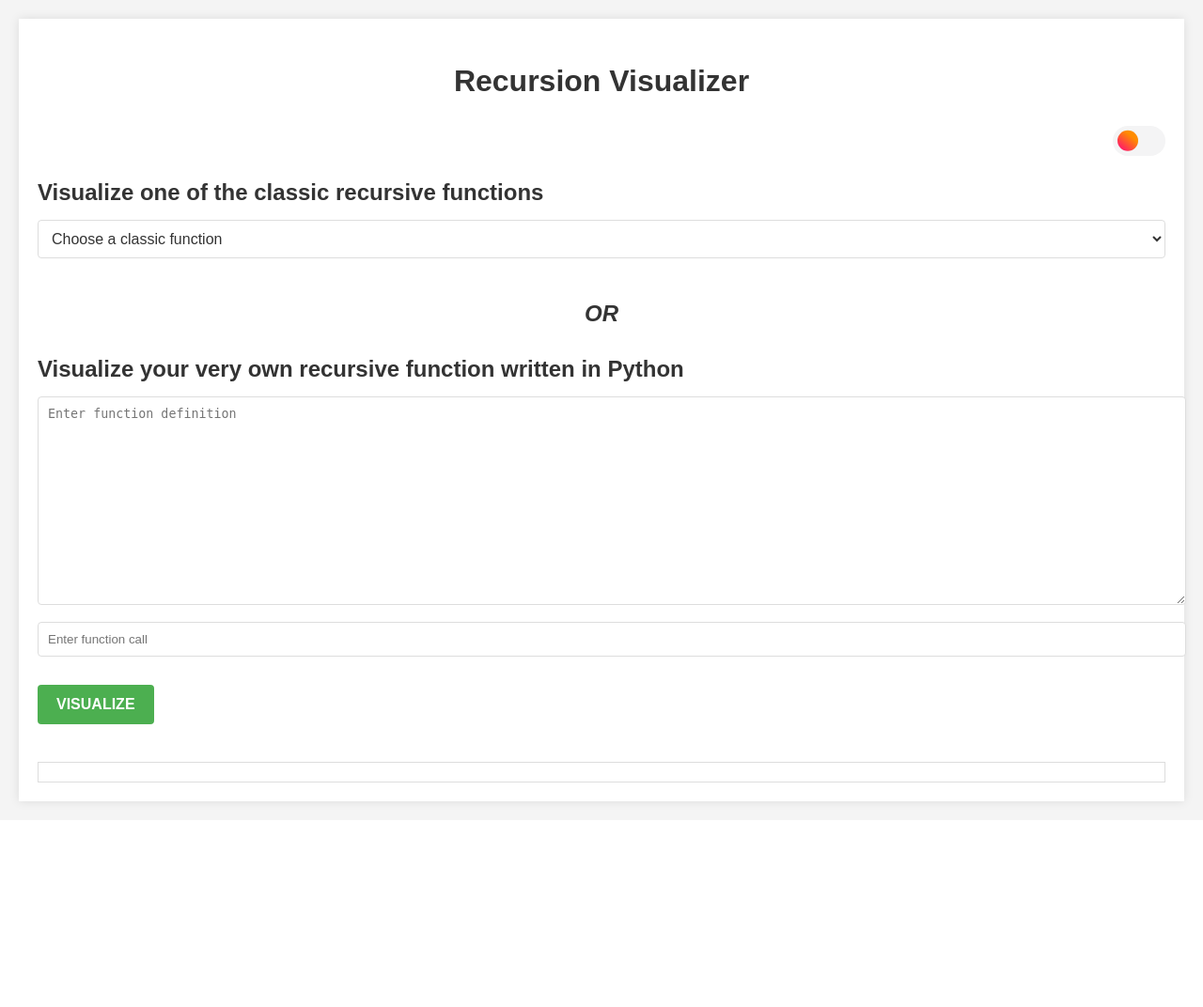
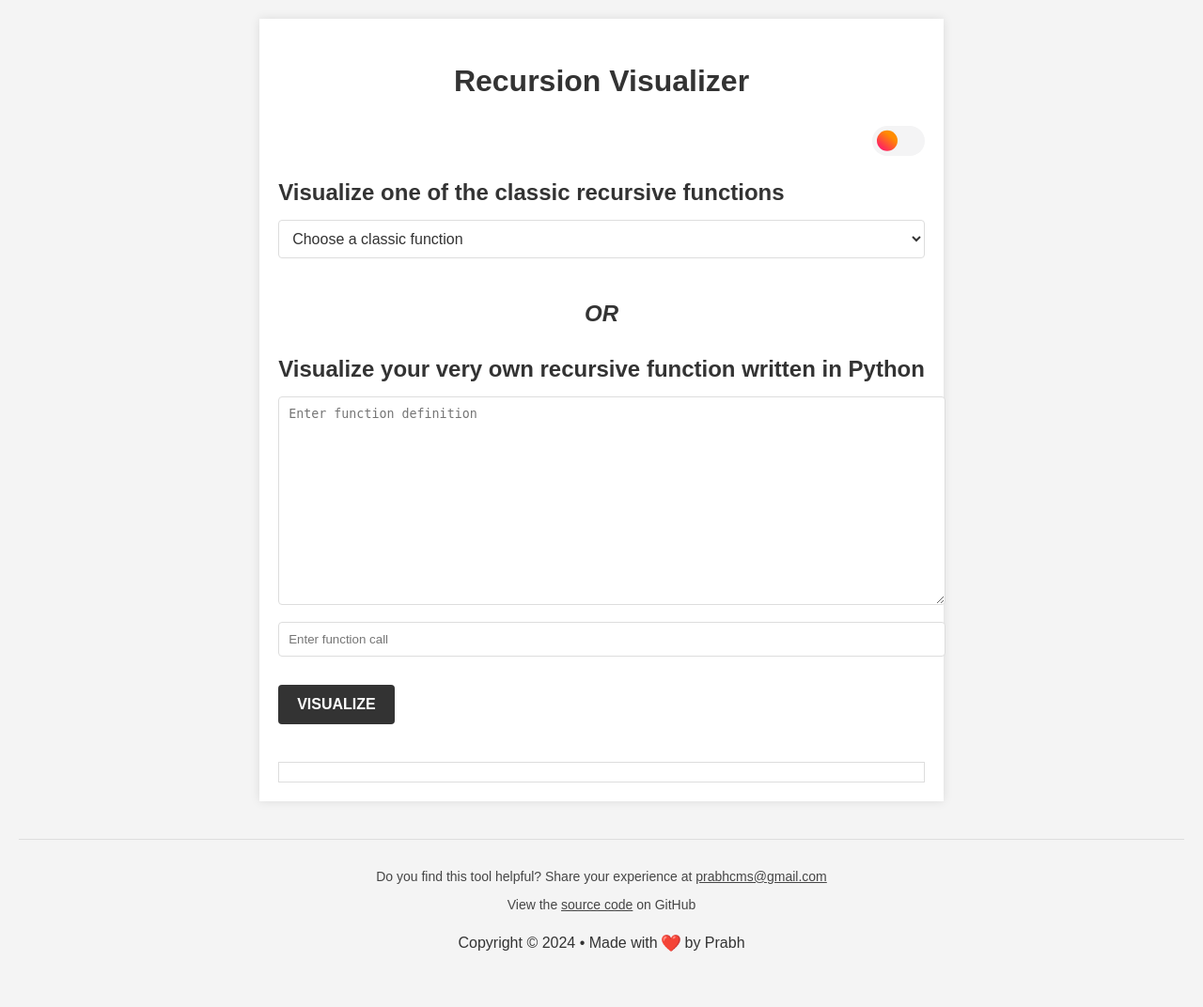
Before and after one commit to Not-Prabhpreet/Recursion-Tree-Visualizer, a Flask app: page / in a window 1280 px wide. Shown: the whole page at 94% size. Before the commit the page ends 860 px from the top, so only its background shows below. Run offline with Flask 3, Linux system fonts and the light colour scheme; some libraries are stand-ins or nearby versions.

Commit message:
Updated UI: Changed button colors for accessebility reasons, removed zoom controls, added feedback and GitHub links in footer

```diff
--- a/Python/app.py
+++ b/Python/app.py
@@ -30,10 +30,16 @@ def visualize_route():
             return jsonify({"svg": svg_content})
         except (ValueError, IndexError):
             return jsonify({"error": "Error generating visualization. Please check your input."}), 400
+    except NameError as e:
+        # More user-friendly error message for function name mismatches
+        error_msg = str(e)
+        if "is not defined" in error_msg:
+            return jsonify({"error": "Function name in the call doesn't match the defined function name."}), 400
+        return jsonify({"error": error_msg}), 400
     except Exception as e:
-        error_message = f"Error in visualize_route: {str(e)}\n{traceback.format_exc()}"
-        print(error_message)
-        return jsonify({"error": error_message}), 400
+        error_message = str(e)  # Simplified error message
+        print(f"Error in visualize_route: {error_message}\n{traceback.format_exc()}")
+        return jsonify({"error": f"Error: {error_message}"}), 400
 
 #if __name__ == '__main__':
     #port = int(os.environ.get("PORT", 5000))
--- a/static/CSS/style.css
+++ b/static/CSS/style.css
@@ -4,9 +4,9 @@
   --text-color: #333;
   --input-bg-color: white;
   --input-border-color: #ddd;
-  --button-bg-color: #4caf50;
-  --button-text-color: white;
-  --button-hover-bg-color: #45a049;
+  --button-bg-color: #333;  /* Change this to white */
+  --button-text-color: #fff;  /* Dark text */
+  --button-hover-bg-color: #444;  /* Dark on hover */
   --node-stroke-color: #00695c;
   --node-fill-color: #e0f2f1;
   --edge-stroke-color: #00897b;
@@ -19,9 +19,9 @@
   --text-color: #f0f0f0;
   --input-bg-color: #444;
   --input-border-color: #666;
-  --button-bg-color: #45a049;
-  --button-text-color: #f0f0f0;
-  --button-hover-bg-color: #4caf50;
+  --button-bg-color: #fff;
+  --button-text-color: #222;
+  --button-hover-bg-color: #eee;
   --node-stroke-color: #b2dfdb;
   --node-fill-color: #004d40;
   --edge-stroke-color: #80cbc4;
@@ -45,7 +45,8 @@ body {
   box-shadow: 0 0 10px rgba(0, 0, 0, 0.1);
 }
 
-h1, h2 {
+h1,
+h2 {
   color: var(--text-color);
 }
 
@@ -92,32 +93,6 @@ h2:nth-of-type(2) {
 
 #function-select option {
   background-color: var(--container-bg-color);
-}
-
-#visualize-btn {
-  display: inline-block;
-  width: auto;
-  max-width: none;
-  margin: 20px 0;
-  padding: 12px 20px;
-  background-color: var(--button-bg-color);
-  color: var(--button-text-color);
-  border: none;
-  border-radius: 4px;
-  font-size: 16px;
-  font-weight: bold;
-  text-align: center;
-  text-transform: uppercase;
-  cursor: pointer;
-  transition: background-color 0.3s ease;
-}
-
-#visualize-btn:hover {
-  background-color: var(--button-hover-bg-color);
-}
-
-#visualize-btn:active {
-  transform: scale(0.98);
 }
 
 #output-section {
@@ -203,21 +178,21 @@ h2:nth-of-type(2) {
   right: 0;
   bottom: 0;
   background-color: #f4f4f5;
-  transition: .4s;
+  transition: 0.4s;
   border-radius: 30px;
 }
 
 .slider:before {
   position: absolute;
   content: "";
-  height: var(--size-of-icon,1.4em);
-  width: var(--size-of-icon,1.4em);
+  height: var(--size-of-icon, 1.4em);
+  width: var(--size-of-icon, 1.4em);
   border-radius: 20px;
-  left: var(--slider-offset,0.3em);
+  left: var(--slider-offset, 0.3em);
   top: 50%;
   transform: translateY(-50%);
-  background: linear-gradient(40deg,#ff0080,#ff8c00 70%);
-  transition: .4s;
+  background: linear-gradient(40deg, #ff0080, #ff8c00 70%);
+  transition: 0.4s;
 }
 
 input:checked + .slider {
@@ -225,7 +200,7 @@ input:checked + .slider {
 }
 
 input:checked + .slider:before {
-  left: calc(100% - (var(--size-of-icon,1.4em) + var(--slider-offset,0.3em)));
+  left: calc(100% - (var(--size-of-icon, 1.4em) + var(--slider-offset, 0.3em)));
   background: #303136;
   box-shadow: inset -3px -2px 5px -2px #8983f7, inset -10px -4px 0 0 #a3dafb;
 }
@@ -236,12 +211,92 @@ input:checked + .slider:before {
 }
 
 /* For mobile responsiveness */
-@media (max-width: 768px) {
-  #visualize-btn {
-    font-size: 14px;
-    padding: 10px 16px;
-    /* Ensure it doesn't stretch full width on mobile */
-    width: auto;
-    display: inline-block;
+#visualize-btn {
+  display: inline-block;
+  width: auto;
+  max-width: none;
+  margin: 20px 0;
+  padding: 12px 20px;
+  background-color: #333;  /* Black in light mode */
+  color: #fff;  /* White text */
+  border: none;
+  border-radius: 4px;
+  font-size: 16px;
+  font-weight: bold;
+  text-align: center;
+  text-transform: uppercase;
+  cursor: pointer;
+  transition: all 0.3s ease;
+}
+
+#visualize-btn:hover {
+  background-color: #444;  /* Slightly lighter black on hover */
+}
+
+/* Dark mode styles */
+.dark-mode #visualize-btn {
+  background-color: #fff;  /* White in dark mode */
+  color: #222;  /* Dark text */
+}
+
+.dark-mode #visualize-btn:hover {
+  background-color: #eee;  /* Slightly darker white on hover */
+}
+.footer {
+  text-align: center;
+  padding: 20px;
+  margin-top: 40px;
+  border-top: 1px solid var(--input-border-color);
+  color: var(--text-color);
+}
+
+.feedback-message, .links-message {
+  margin: 8px 0;
+  font-size: 14px;
+  color: var(--text-color);
+  opacity: 0.9;
+}
+
+.footer a {
+  color: var(--text-color);
+  text-decoration: underline;
+  transition: opacity 0.3s ease;
+}
+
+.footer a:hover {
+  opacity: 0.7;
+}
+
+.copyright {
+  margin-top: 12px;
+  font-size: 14px;
+}
+
+.heart {
+  color: #e25555;
+  display: inline-block;
+  animation: heartbeat 1.5s ease infinite;
+}
+
+@keyframes heartbeat {
+  0% {
+    transform: scale(1);
+  }
+  50% {
+    transform: scale(1.1);
+  }
+  100% {
+    transform: scale(1);
   }
 }
+
+/* Ensure footer stays at bottom when content is short */
+body {
+  min-height: 100vh;
+  display: flex;
+  flex-direction: column;
+}
+
+.container {
+  flex: 1;
+}
--- a/static/JS/recursive-tree-viz.js
+++ b/static/JS/recursive-tree-viz.js
@@ -4,7 +4,10 @@ class RecursiveTreeViz {
     this.steps = [];
     this.frames = {};
     this.currentStep = 0;
+    this.currentScale = 1;
+
   }
+
 
   draw() {
     // Store all the frames
@@ -13,6 +16,7 @@ class RecursiveTreeViz {
       const frame = frames[i];
       const frameId = frame.querySelector("title").textContent;
       this.frames[frameId] = frame;
+
     }
 
     // Determine number of steps
--- a/templates/index.html
+++ b/templates/index.html
@@ -11,7 +11,7 @@
       <h1>Recursion Visualizer</h1>
       <div class="dark-mode-toggle-container">
         <label class="switch">
-          <input type="checkbox" id="dark-mode-toggle">
+          <input type="checkbox" id="dark-mode-toggle" />
           <span class="slider"></span>
         </label>
       </div>
@@ -19,13 +19,19 @@
       <div id="input-section">
         <h2>Visualize one of the classic recursive functions</h2>
         <select id="function-select">
-        <option value="">Choose a classic function</option>
-        <option value="factorial">Factorial</option>
-        <option value="fibonacci">Fibonacci</option>
-        <option value="hanoi">Tower of Hanoi</option>
+          <option value="">Choose a classic function</option>
+          <option value="factorial">Factorial</option>
+          <option value="fibonacci">Fibonacci</option>
+          <option value="tail_fibonacci">Tail Recursive Fibonacci</option>
+          <option value="hanoi">Tower of Hanoi</option>
+          <option value="binary_search">Binary Search</option>
+          <option value="merge_sort">Merge Sort</option>
+          <option value="gcd">Greatest Common Divisor</option>
+          <option value="sum_natural">Sum of Natural Numbers</option>
+          <option value="power">Power Function</option>
         </select>
 
-      <h2>OR</h2>
+        <h2>OR</h2>
 
         <h2>Visualize your very own recursive function written in Python</h2>
         <textarea
@@ -44,6 +50,25 @@
         <div id="svg-container"></div>
       </div>
     </div>
+    <footer class="footer">
+      <p class="feedback-message">
+        Do you find this tool helpful? Share your experience at
+        <a href="mailto:prabhcms@gmail.com">prabhcms@gmail.com</a>
+      </p>
+      <p class="links-message">
+        View the
+        <a
+          href="https://github.com/Not-Prabhpreet/Recursion-Tree-Visualizer"
+          target="_blank"
+          >source code</a
+        >
+        on GitHub
+      </p>
+      <p>Copyright © 2024 • Made with <span class="heart">❤️</span> by Prabh</p>
+    </footer>
+    <script>
+      console.log("Page loaded");
+    </script>
     <script src="https://unpkg.com/viz.js@1.8.1/viz.js"></script>
     <script src="/static/JS/recursive-tree-viz.js"></script>
     <script src="/static/JS/script.js"></script>
```
Also changed, not shown: Python/main.py (+16 -16 lines), static/JS/script.js (+78 -6 lines), 1 other file.
